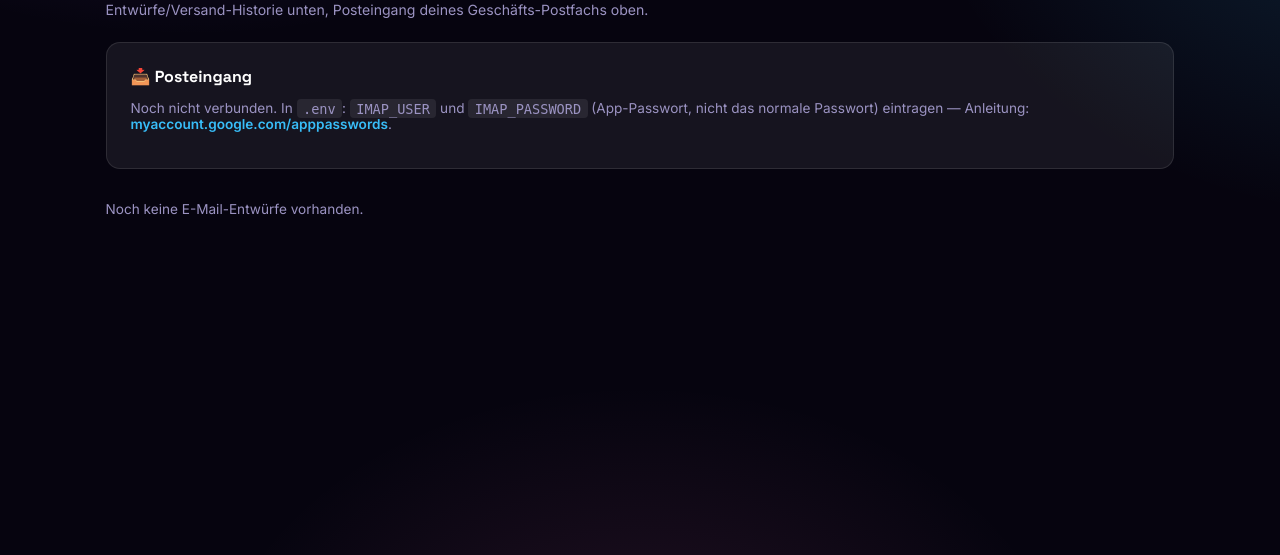
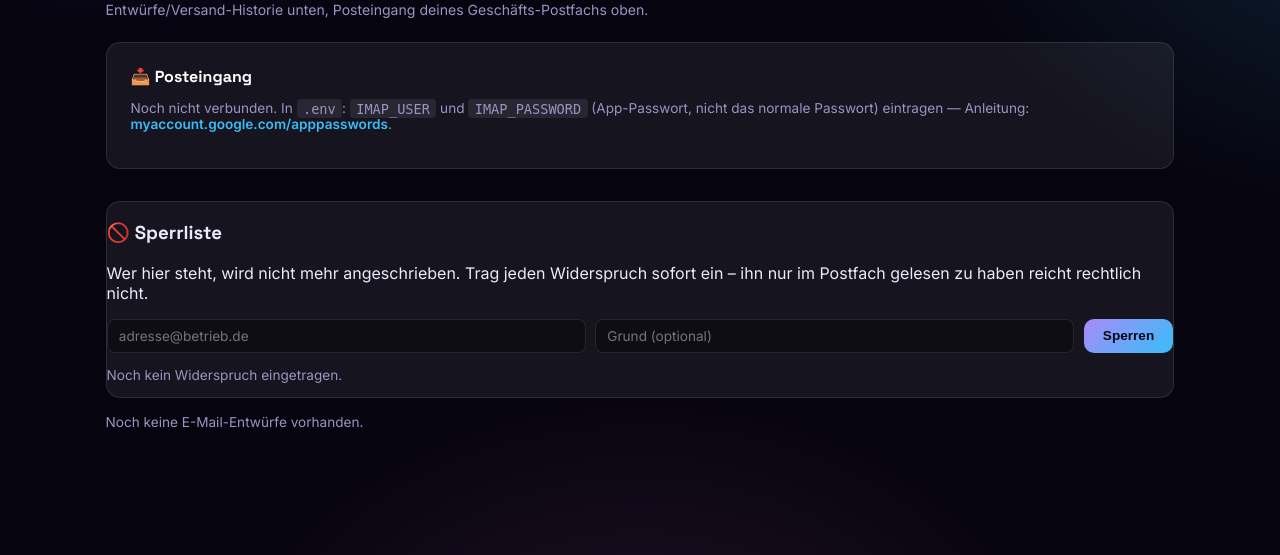
Before and after one commit to philkranz27-cell/local-biz-sites, a FastAPI app: template templates/dashboard.html in a window 1280 px wide, after a click that opens the changed part. Shown: the part 245-800 px from the top of the page. Run offline with FastAPI, Linux system fonts and the light colour scheme; the template is opened without the code that fills it, so the values that code supplies are empty.

Commit message:
Sperrliste fuer Widersprueche, Datenherkunft in der Mail, README aktualisiert
Zwei rechtliche Luecken geschlossen, die beim Durchsehen aufgefallen sind:

1. Die Mail nannte die Datenherkunft nicht. Art. 14 DSGVO verlangt das, wenn Daten
   nicht bei der betroffenen Person selbst erhoben wurden - und viele Adressaten sind
   Einzelunternehmer, ihre Kontaktdaten sind damit personenbezogene Daten. Auf der
   Website stand es in den FAQ, in der Mail selbst nicht. Jetzt steht ein Satz im Fuss.

2. Es gab keine Sperrliste. Antwortete jemand "schreiben Sie mich nie wieder an", hielt
   das nirgends etwas fest. Ein Widerspruch muss dauerhaft und nachweisbar beachtet
   werden; ihn nur im Postfach gelesen zu haben reicht nicht.
   - blocklist-Tabelle, Adressen klein normalisiert (sonst schluepft "Info@X.de" an
     einem Eintrag "info@x.de" vorbei).
   - phase_send_emails prueft VOR dem Versand und setzt den Lead auf "blocked".
   - Pflege im Dashboard: eintragen, auflisten, aufheben.
   - Ende-zu-Ende geprueft mit einem echten versandfertigen Lead: gesperrt -> Versandlauf
     ueberspringt ihn, Status "blocked", keine Mail raus. Danach aufgeraeumt.

Ausserdem die README auf den tatsaechlichen Stand gebracht. Sie beschrieb noch das
laengst verworfene Deployment ueber Railway/Docker und empfahl beim Mailversand
ausdruecklich Brevo - also genau die Konstellation, die die Mails in den Spam befoerdert
haette. Jetzt dokumentiert sie: die Phasenreihenfolge und warum die Suche zuletzt laeuft,
die Trennung von BASE_URL und API_BASE_URL, Autostart und Tunnel, den Zugangsschutz,
GitHub Pages, die Sperrliste und die tatsaechlichen Grenzen (Ruhezustand des Rechners,
Groq-Tageskontingent, wechselhafte Overpass-Server).

Co-Authored-By: Claude Opus 5 <noreply@anthropic.com>

```diff
--- a/app/outreach/mailer.py
+++ b/app/outreach/mailer.py
@@ -4,10 +4,16 @@ from email.message import EmailMessage
 from app.config import settings
 from app.models import ReservationRequest
 
+# Art. 14 DSGVO: Wer Daten nicht bei der betroffenen Person selbst erhebt, muss ihr
+# mitteilen, woher sie stammen. Viele Adressaten sind Einzelunternehmer, ihre
+# Kontaktdaten sind damit personenbezogene Daten. Ein Satz erfuellt das - er stand
+# bisher nur in den FAQ der Website, nicht in der Mail selbst.
 OPT_OUT_NOTE = (
     "\n\n---\n"
     "Falls kein Interesse besteht: einfach kurz antworten, dann meldet sich hier niemand "
     "erneut.\n"
+    "Ihre Kontaktdaten stammen aus dem öffentlich einsehbaren OpenStreetMap-Eintrag "
+    "Ihres Betriebs. Auf Wunsch lösche ich sie.\n"
     f"{settings.sender_impressum}"
 )
 
--- a/app/pipeline.py
+++ b/app/pipeline.py
@@ -111,6 +111,12 @@ def phase_send_emails() -> None:
     if budget <= 0:
         return
     for row in db.get_leads_by_status("ready_to_send", limit=budget):
+        # Widerspruch beachten. Steht vor dem Versand, nicht danach - eine gesperrte
+        # Adresse darf gar nicht erst angeschrieben werden.
+        if db.is_blocked(row["contact_email"]):
+            db.set_status(row["id"], "blocked")
+            logger.info("Uebersprungen, Adresse gesperrt: %s", row["contact_email"])
+            continue
         try:
             send_outreach_email(row["contact_email"], row["email_subject"], row["email_body"])
             db.mark_emailed(row["id"])
--- a/app/schema.sql
+++ b/app/schema.sql
@@ -35,3 +35,13 @@ CREATE TABLE IF NOT EXISTS send_log (
     lead_id INTEGER NOT NULL REFERENCES leads(id),
     sent_at TEXT NOT NULL
 );
+
+-- Widersprueche. Wer hier steht, wird nie (wieder) angeschrieben. Rechtlich wichtig:
+-- Ein Widerspruch muss dauerhaft und nachweisbar beachtet werden - ihn nur im Postfach
+-- zu lesen und im Kopf zu behalten reicht nicht.
+-- Adresse in Kleinbuchstaben, damit "Info@X.de" und "info@x.de" derselbe Eintrag sind.
+CREATE TABLE IF NOT EXISTS blocklist (
+    email TEXT PRIMARY KEY,
+    grund TEXT,
+    erstellt_am TEXT NOT NULL
+);
--- a/templates/dashboard.html
+++ b/templates/dashboard.html
@@ -157,6 +157,19 @@
   .mail-preview { color: var(--muted); font-size: .8rem; overflow: hidden; text-overflow: ellipsis;
                   white-space: nowrap; max-width: 100%; margin-top: .15rem; }
   .mail-open .mail-preview { display: none; }
+
+  .block-card { margin-bottom: 1rem; }
+  .block-add { display: flex; flex-wrap: wrap; gap: .6rem; margin: .9rem 0; }
+  .block-add input { flex: 1 1 200px; padding: .5rem .7rem; border-radius: 8px;
+                     border: 1px solid var(--card-border); background: rgba(0,0,0,.35);
+                     color: #fff; font: inherit; font-size: .85rem; }
+  .block-list { list-style: none; padding: 0; margin: 0; font-size: .85rem; }
+  .block-list li { display: flex; justify-content: space-between; align-items: center; gap: 1rem;
+                   padding: .45rem 0; border-bottom: 1px solid rgba(255,255,255,.06); }
+  .block-list li:last-child { border-bottom: none; }
+  .unblock { background: none; border: none; color: var(--muted); font-size: 1.1rem;
+             cursor: pointer; line-height: 1; padding: 0 .3rem; }
+  .unblock:hover { color: #f87171; }
   .not-configured { font-size: .85rem; color: var(--muted); }
   .not-configured code { background: rgba(255,255,255,.08); padding: .1rem .4rem; border-radius: 4px; }
 
@@ -278,6 +291,31 @@
     {% endif %}
   </div>
 
+  <div class="card block-card">
+    <h3>🚫 Sperrliste{% if blocklist %} · {{ blocklist|length }}{% endif %}</h3>
+    <p class="inbox-sub">
+      Wer hier steht, wird nicht mehr angeschrieben. Trag jeden Widerspruch sofort ein –
+      ihn nur im Postfach gelesen zu haben reicht rechtlich nicht.
+    </p>
+    <div class="block-add">
+      <input type="email" id="blockEmail" placeholder="adresse@betrieb.de">
+      <input type="text" id="blockGrund" placeholder="Grund (optional)">
+      <button class="btn" onclick="addBlock()">Sperren</button>
+    </div>
+    {% if blocklist %}
+      <ul class="block-list">
+        {% for b in blocklist %}
+        <li>
+          <span><b>{{ b.email }}</b>{% if b.grund %} · {{ b.grund }}{% endif %}</span>
+          <button class="unblock" onclick="removeBlock('{{ b.email }}')" title="Sperre aufheben">×</button>
+        </li>
+        {% endfor %}
+      </ul>
+    {% else %}
+      <p class="not-configured">Noch kein Widerspruch eingetragen.</p>
+    {% endif %}
+  </div>
+
   {% for lead in leads %}
     {% if lead.email_subject %}
     <div class="card email-card">
@@ -363,6 +401,28 @@
     });
   }
 
+  function addBlock() {
+    var feld = document.getElementById('blockEmail');
+    var adresse = feld.value.trim();
+    if (!adresse) { feld.focus(); return; }
+    fetch('/api/blocklist', {
+      method: 'POST', headers: { 'Content-Type': 'application/json' },
+      body: JSON.stringify({ email: adresse, grund: document.getElementById('blockGrund').value })
+    }).then(function(r) {
+      if (!r.ok) { throw new Error('HTTP ' + r.status); }
+      location.reload();
+    }).catch(function() { alert('Eintragen fehlgeschlagen – bitte erneut versuchen.'); });
+  }
+
+  function removeBlock(adresse) {
+    if (!confirm('Sperre für ' + adresse + ' aufheben?')) { return; }
+    fetch('/api/blocklist/' + encodeURIComponent(adresse), { method: 'DELETE' })
+      .then(function(r) {
+        if (!r.ok) { throw new Error('HTTP ' + r.status); }
+        location.reload();
+      }).catch(function() { alert('Aufheben fehlgeschlagen – bitte erneut versuchen.'); });
+  }
+
   function toggleMail(btn) {
     var karte = btn.parentElement;
     var text = btn.nextElementSibling;
```
Also changed, not shown: app/api/routes.py (+16 -1 lines), app/db.py (+36 -0 lines), app/models.py (+7 -0 lines), README.md.
